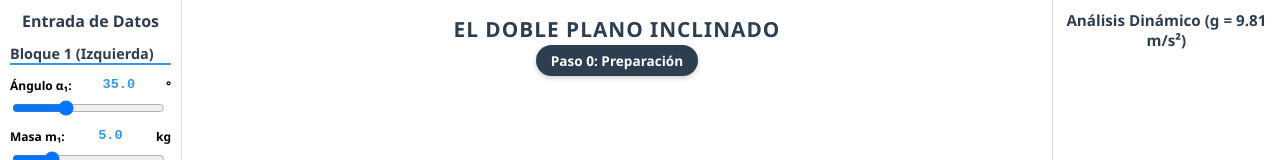
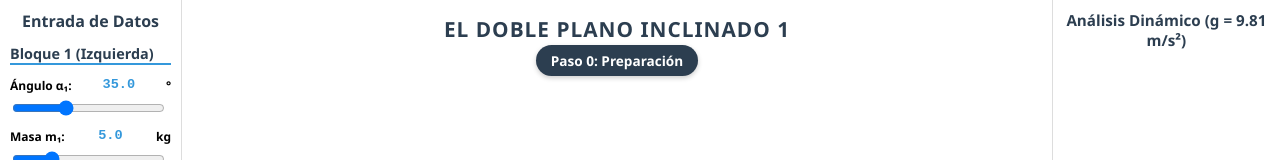
Before and after one commit to EAG1964/Doble_Plano_Inclinado, a plain HTML site: page index.html in a window 1280 px wide. Shown: the top 160 px of the page. Drawn offline with Linux system fonts and the light colour scheme.

Commit message:
Update index.html

```diff
--- a/index.html
+++ b/index.html
@@ -3,7 +3,7 @@
 <head>
     <meta charset="UTF-8">
     <meta name="viewport" content="width=device-width, initial-scale=1.0">
-    <title>El Doble Plano Inclinado</title>
+    <title>El Doble Plano Inclinado 1</title>
     <style>
         :root { --primary: #2c3e50; --accent: #3498db; --bg: #f4f7f6; }
         body { font-family: 'Segoe UI', sans-serif; background: var(--bg); margin: 0; display: flex; height: 100vh; overflow: hidden; }
@@ -70,7 +70,7 @@
     </div>
 
     <div class="canvas-container">
-        <div class="main-title">EL DOBLE PLANO INCLINADO</div>
+        <div class="main-title">EL DOBLE PLANO INCLINADO 1</div>
         <div id="stepDisplay">Paso 0: Preparación</div>
         <canvas id="sim" width="1020" height="720"></canvas>
         <div class="licencia-bloque">
```
